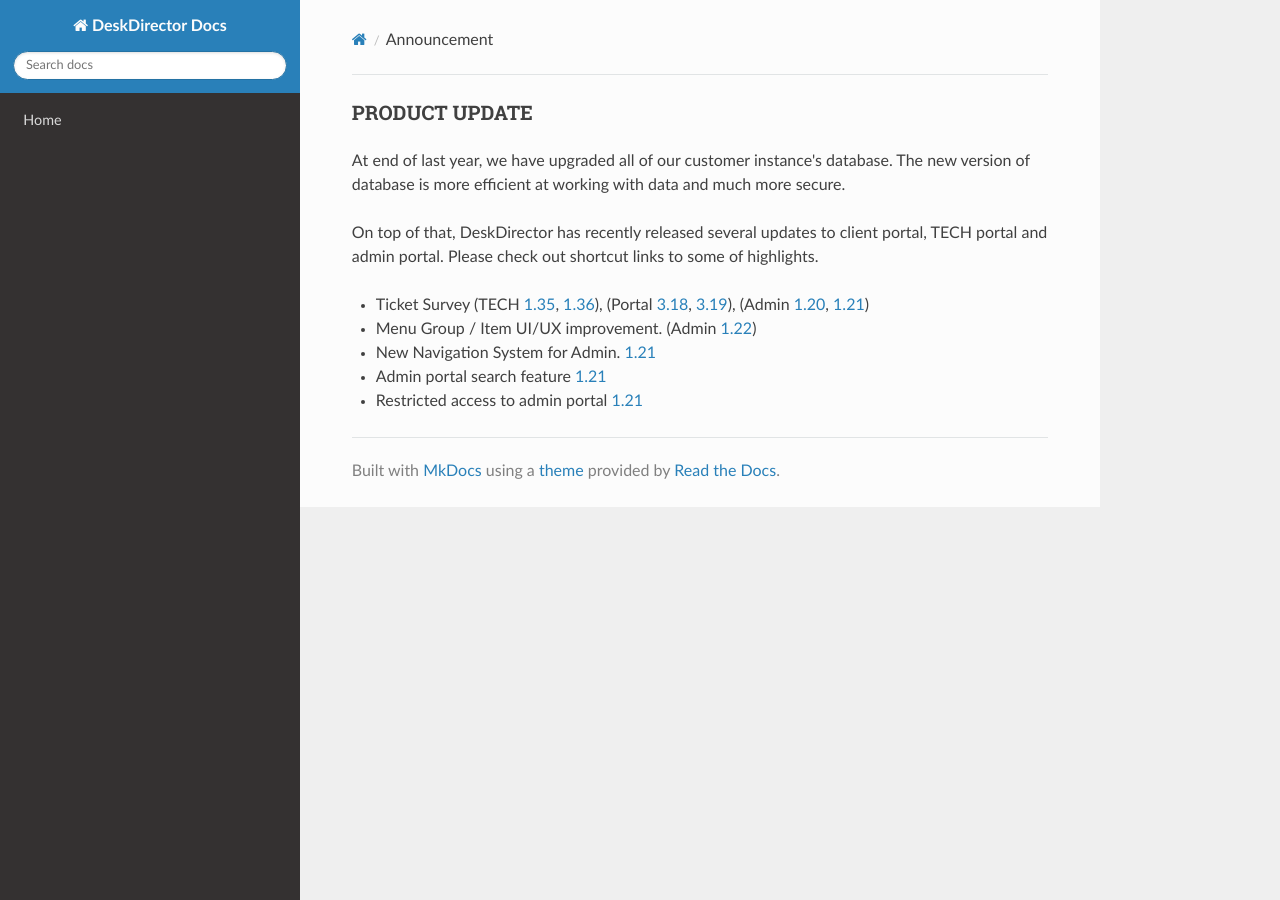
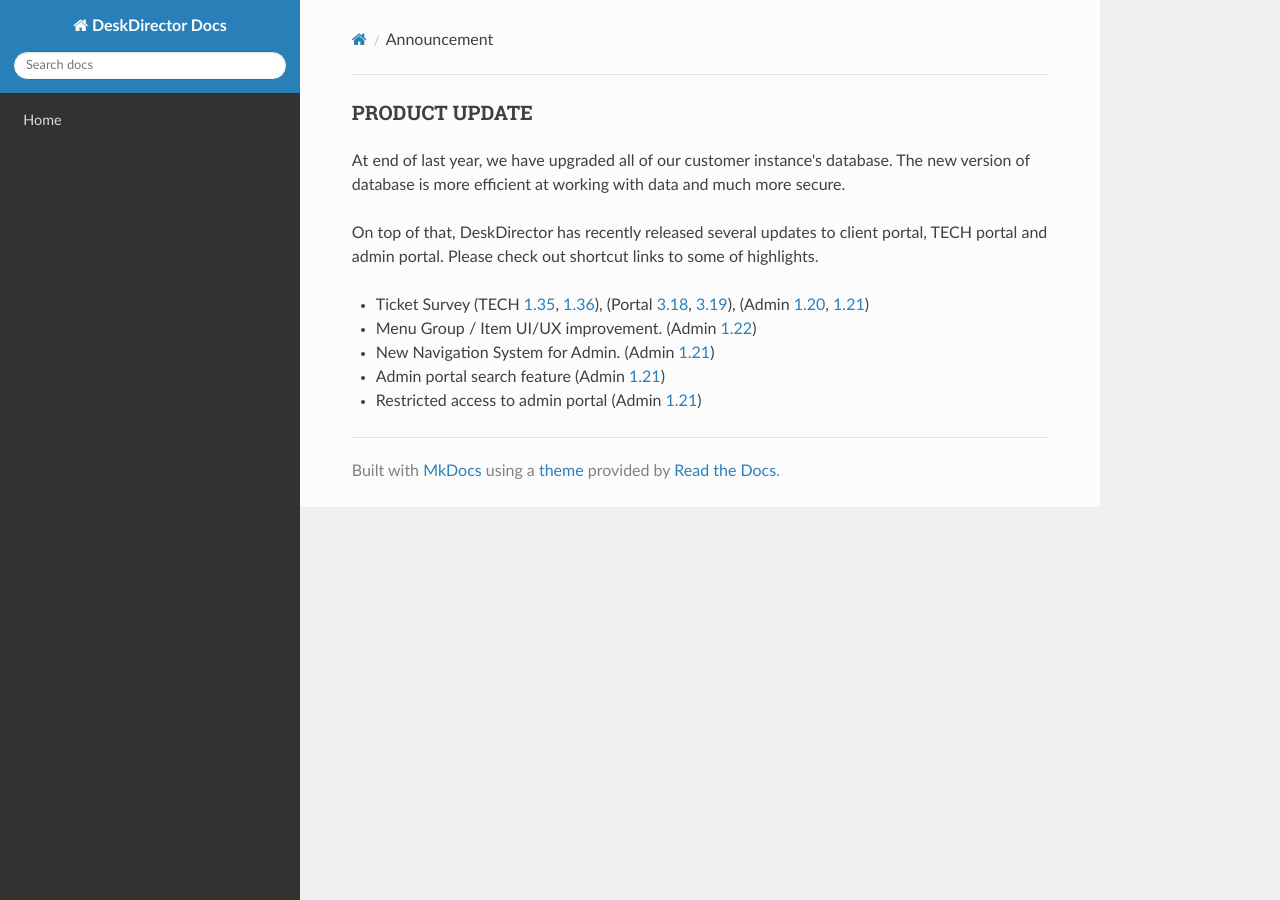
Before and after one commit to DeskDirector/docs, an MkDocs documentation site: the page built from docs/_contents/admin/home/announcement.md, in a window 1280 px wide. Built offline with MkDocs 1.6.1, drawn with Linux system fonts in a browser that asks for light colours; nearby versions of some CDN libraries; old or Windows-style settings are respelled for this version of MkDocs.

Commit message:
Update announcement.md

```diff
--- a/docs/_contents/admin/home/announcement.md
+++ b/docs/_contents/admin/home/announcement.md
@@ -6,6 +6,6 @@ On top of that, DeskDirector has recently released several updates to client por
 
 * Ticket Survey (TECH [1.35](/configs/release-notes/tech/v1.35), [1.36](/configs/release-notes/tech/v1.36)), (Portal [3.18](/configs/release-notes/portal/v3.18), [3.19](/configs/release-notes/portal/v3.19)), (Admin [1.20](/configs/release-notes/admin/v1.20.1), [1.21](/configs/release-notes/admin/v1.21.1))
 * Menu Group / Item UI/UX improvement. (Admin [1.22](/configs/release-notes/admin/v1.22.1))
-* New Navigation System for Admin. [1.21](/configs/release-notes/admin/v1.21.1)
-* Admin portal search feature [1.21](/configs/release-notes/admin/v1.21.1)
-* Restricted access to admin portal [1.21](/configs/release-notes/admin/v1.21.1)
+* New Navigation System for Admin. (Admin [1.21](/configs/release-notes/admin/v1.21.1))
+* Admin portal search feature (Admin [1.21](/configs/release-notes/admin/v1.21.1))
+* Restricted access to admin portal (Admin [1.21](/configs/release-notes/admin/v1.21.1))
```
